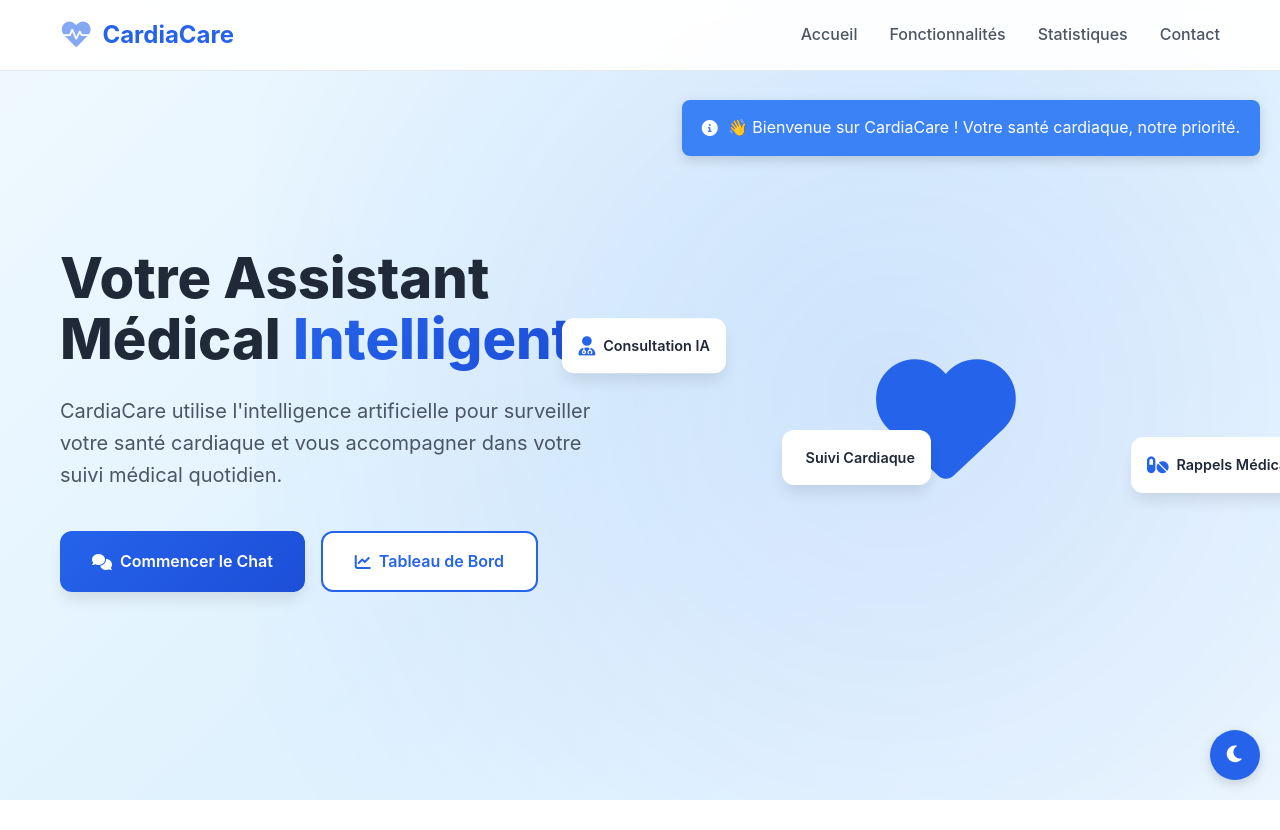
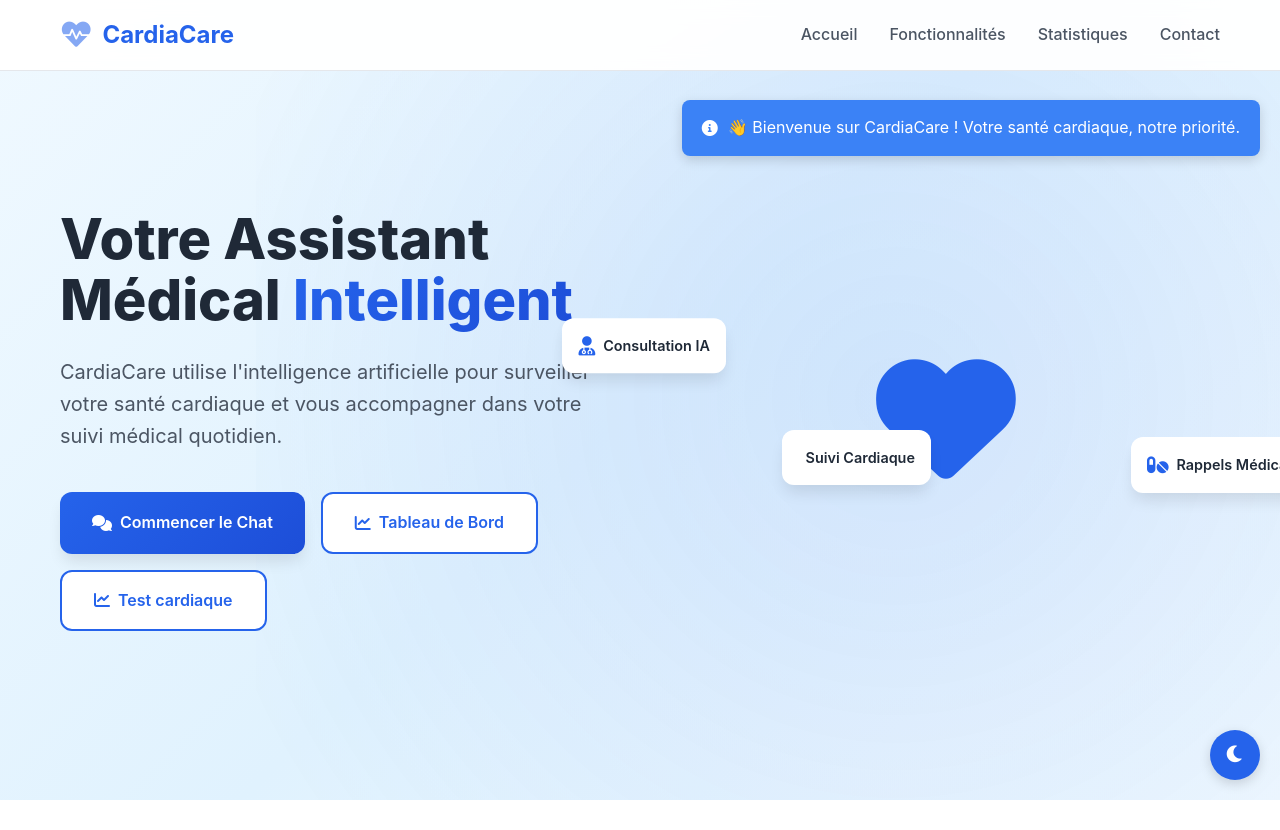
Before and after one commit to Ayahanini/PFA, a Python web app: template templates/index.html in a window 1280 px wide. Shown: the top 830 px of the page. Run offline with Jinja, Linux system fonts and the light colour scheme; the template is opened without the code that fills it, so the values that code supplies are empty.

Commit message:
Page d'accueil

```diff
--- a/templates/index.html
+++ b/templates/index.html
@@ -44,6 +44,10 @@
                     <a href="dashbord.html" class="btn btn-secondary">
                         <i class="fas fa-chart-line"></i>
                         Tableau de Bord
+                    </a>
+                    <a href="test.html" class="btn btn-secondary">
+                        <i class="fas fa-chart-line"></i>
+                        Test cardiaque
                     </a>
                 </div>
             </div>
```
